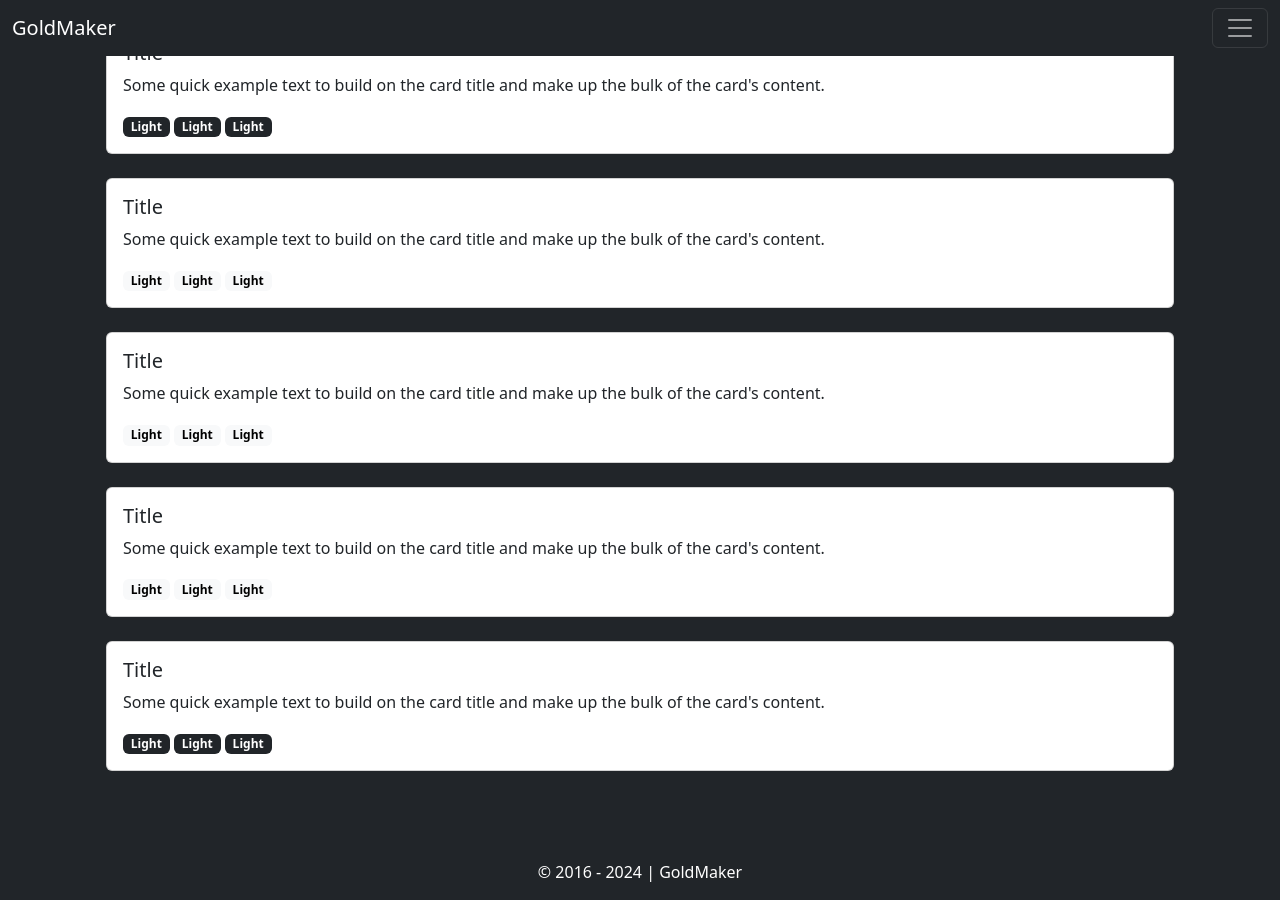
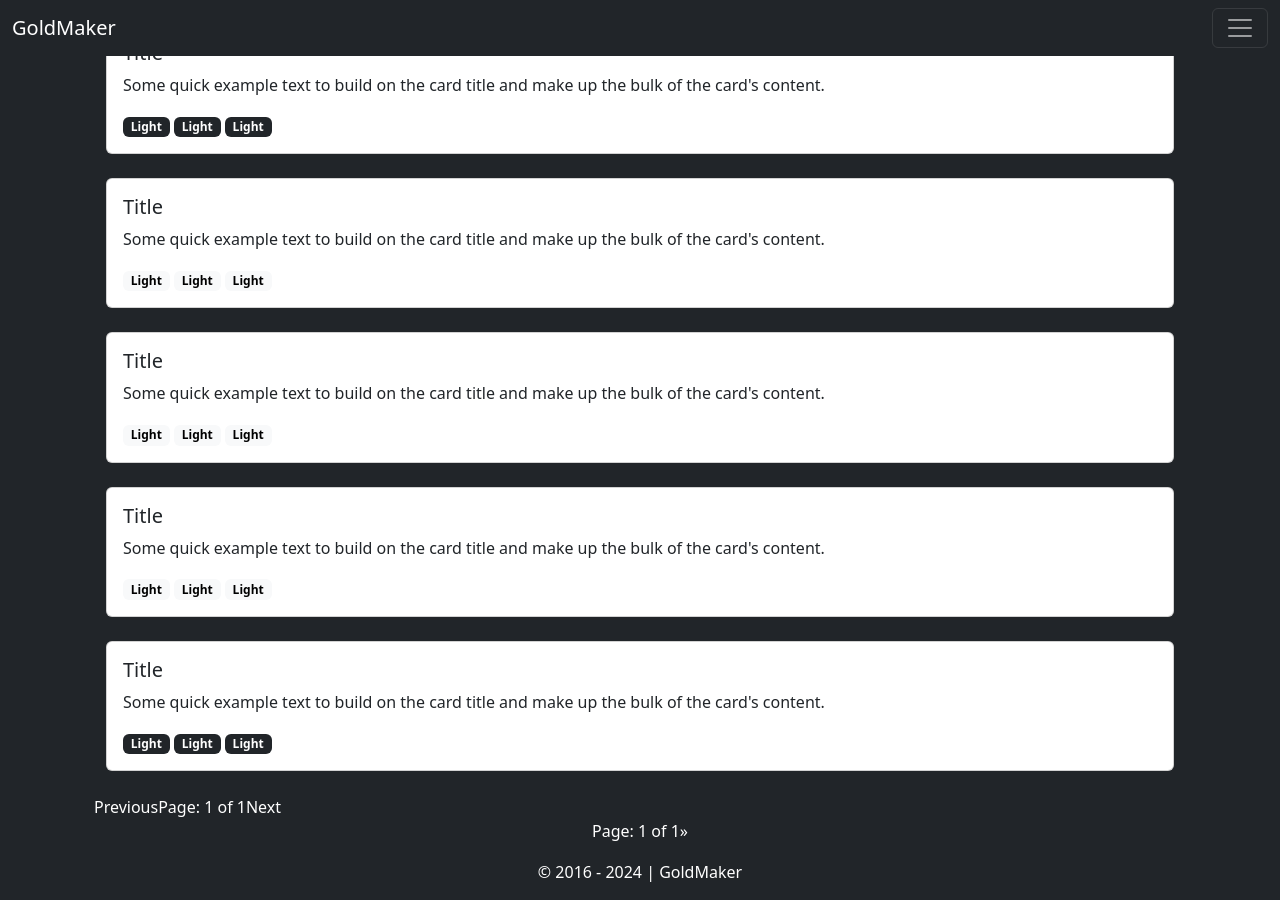
Before and after one commit to angganesia/angganesia.github.io, a Jekyll site: the page built from index.html, in a window 1280 px wide. Built offline with Jekyll 4.4.1, drawn with Linux system fonts in a browser that asks for light colours; the list of posts is cut into pages by our own code; comment, search, counter and statistics services are not loaded.

Commit message:
update index.html

```diff
--- a/index.html
+++ b/index.html
@@ -71,3 +71,44 @@ permalink: /
     </div>
   </div>
 </div>
+
+<!-- Pagination links -->
+<div class="pagination">
+  {% if paginator.previous_page %}
+  <a href="{{ paginator.previous_page_path }}" class="previous">
+    Previous
+  </a>
+  {% else %}
+  <span class="previous">Previous</span>
+  {% endif %}
+  <span class="page_number ">
+    Page: {{ paginator.page }} of {{ paginator.total_pages }}
+  </span>
+  {% if paginator.next_page %}
+  <a href="{{ paginator.next_page_path }}" class="next">Next</a>
+  {% else %}
+  <span class="next ">Next</span>
+  {% endif %}
+</div>
+
+<nav aria-label="pagination">
+  <ul class="pagination justify-content-center">
+    <li class="page-item">
+      {% if paginator.previous_page %}
+      <a class="page-link" href="{{ paginator.previous_page_path }}" aria-label="Previous">
+        <span aria-hidden="true">&laquo;</span>
+      </a>
+      {% else %}
+    </li>
+    {% endif %}
+    <li class="page-item">
+      Page: {{ paginator.page }} of {{ paginator.total_pages }}</li>
+    {% if paginator.next_page %}
+    <a class="page-link" href="{{ paginator.next_page_path }}" aria-label="Next">
+    </a>
+      {% else %}
+      <span aria-hidden="true">&raquo;</span>
+      {% endif %}
+    </li>
+  </ul>
+</nav>
```
Lines whose indentation alone changed are shown as unchanged.
